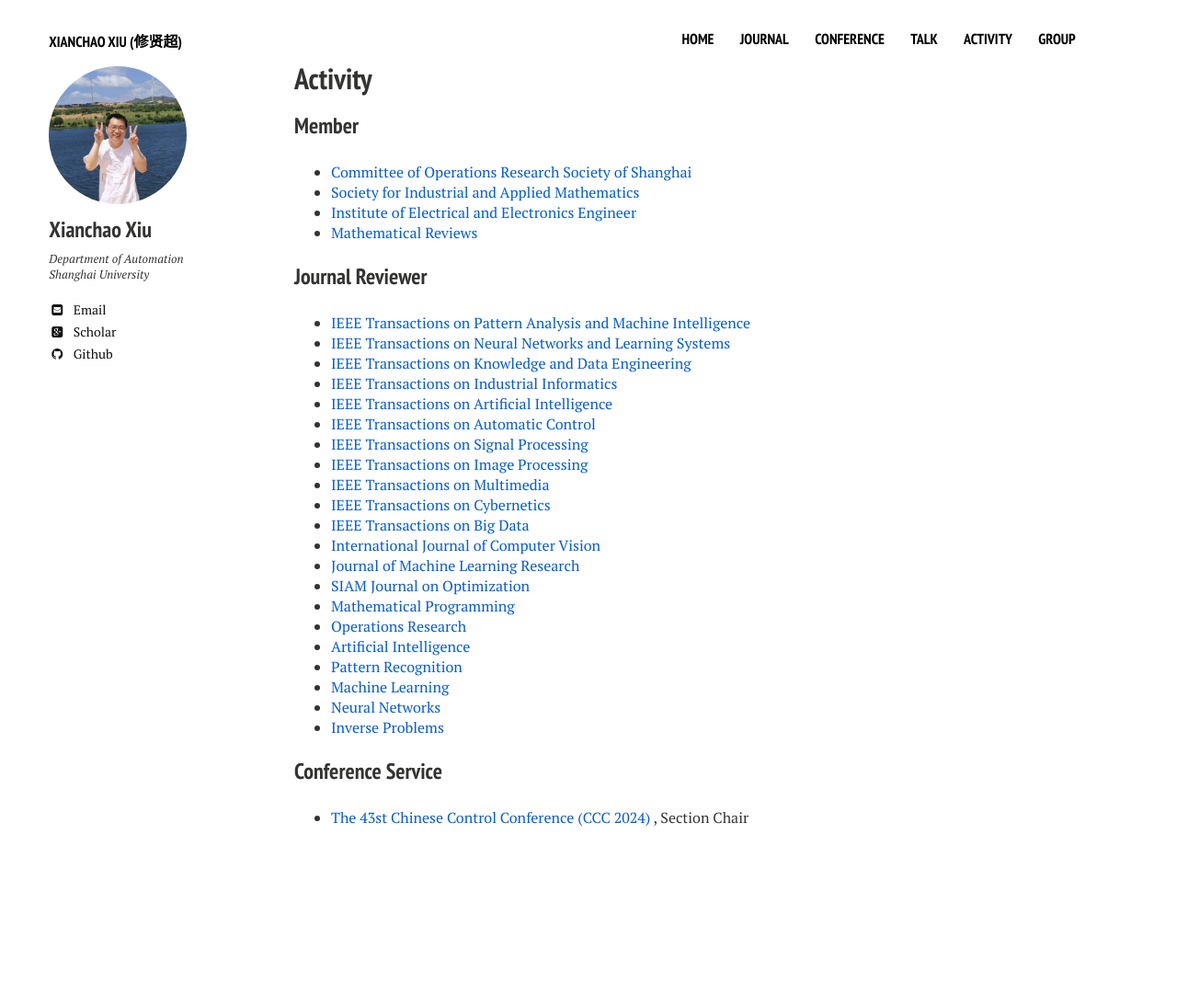
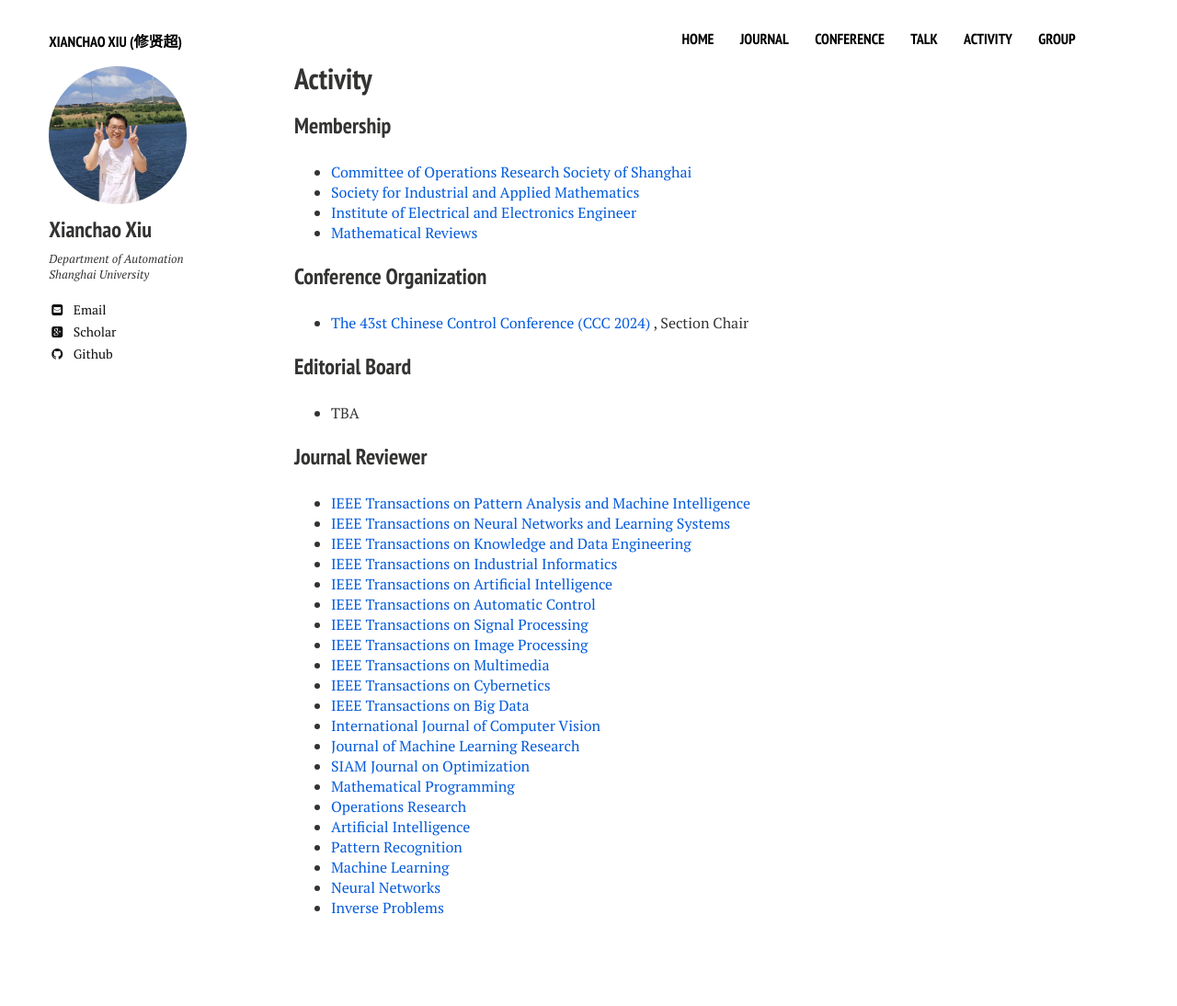
Before and after one commit to xianchaoxiu/xianchaoxiu.github.io, a Jekyll site: the page built from activity/index.md, in a window 1280 px wide. Shown: the whole page at 92% size. Built offline with Jekyll 4.4.1, drawn with Linux system fonts in a browser that asks for light colours; nearby versions of some CDN libraries; before the commit the page ends 996 px from its top, so only the background shows below that.

Commit message:
Update index.md

```diff
--- a/activity/index.md
+++ b/activity/index.md
@@ -9,11 +9,24 @@ share: false
 
 
 
-### Member
+### Membership
 * <a href="http://www.shorsc.org.cn/" class="textlink" target="_blank">Committee of Operations Research Society of Shanghai</a> <br>
 * <a href="https://www.siam.org/" class="textlink" target="_blank">Society for Industrial and Applied Mathematics </a> <br>
 * <a href="https://www.ieee.org/" class="textlink" target="_blank">Institute of Electrical and Electronics Engineer </a> <br>
 * <a href="https://www.ams.org/mr-database" class="textlink" target="_blank">Mathematical Reviews </a> <br>
+
+
+### Conference Organization
+
+* <a href="https://ccc2024.kust.edu.cn/" class="textlink" target="_blank">The 43st Chinese Control Conference (CCC 2024) </a>, Section Chair <br>
+
+
+
+
+
+### Editorial Board
+* TBA
+
 
 
 ### Journal Reviewer
@@ -38,9 +51,3 @@ share: false
 * <a href="https://link.springer.com/journal/10994" class="textlink" target="_blank">Machine Learning </a> <br>
 * <a href="https://www.sciencedirect.com/journal/neural-networks" class="textlink" target="_blank">Neural Networks </a> <br>
 * <a href="https://iopscience.iop.org/journal/0266-5611" class="textlink" target="_blank">Inverse Problems </a> <br>
-
-
-
-### Conference Service
-
-* <a href="https://ccc2024.kust.edu.cn/" class="textlink" target="_blank">The 43st Chinese Control Conference (CCC 2024) </a>, Section Chair <br>
```
